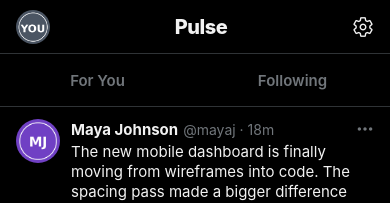
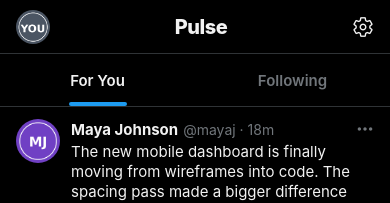
Before and after one commit to Luccgithub/pulse-feed-app, a React Native app: screen / in a window 390 px wide. Shown: the top 203 px of the page. Built offline with nearby package versions, Linux system fonts and the light colour scheme.

Commit message:
Fix Pulse Feed tab controls

```diff
--- a/src/screens/FeedScreen.js
+++ b/src/screens/FeedScreen.js
@@ -3,14 +3,14 @@ import { FlatList, SafeAreaView, StyleSheet } from 'react-native';
 import FeedHeader from '../components/FeedHeader';
 import FeedTabs from '../components/FeedTabs';
 import PostCard from '../components/PostCard';
+import LoadingState from '../components/LoadingState';
 import EmptyFeed from '../components/EmptyFeed';
-import LoadingState from '../components/LoadingState';
 import BottomNavigation from '../components/BottomNavigation';
 import posts from '../data/posts';
 import { colors } from '../utils/theme';
 
 export default function FeedScreen() {
-  const [selectedFeed, setSelectedFeed] = useState('for-you');
+  const [selectedFeed, setSelectedFeed] = useState('forYou');
   const [likedIds, setLikedIds] = useState([]);
   const [bookmarkedIds, setBookmarkedIds] = useState([]);
   const [loading, setLoading] = useState(true);
@@ -65,7 +65,7 @@ export default function FeedScreen() {
 
       <FeedTabs
         selectedFeed={selectedFeed}
-        onSelectFeed={setSelectedFeed}
+        onChangeFeed={setSelectedFeed}
       />
 
       {loading ? (
@@ -91,6 +91,6 @@ const styles = StyleSheet.create({
     flex: 1,
   },
   listContent: {
-    paddingBottom: 24,
+    flexGrow: 1,
   },
 });
```
